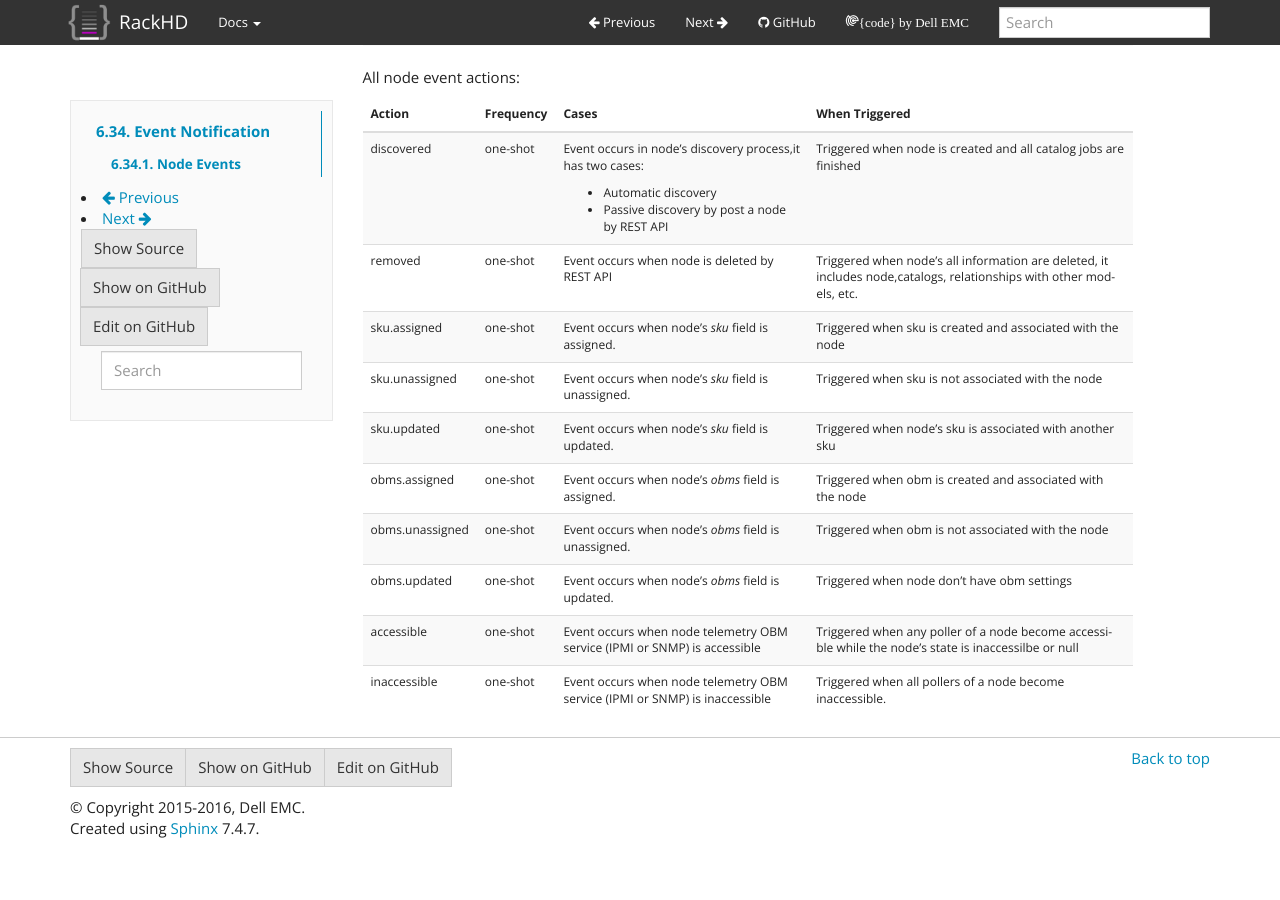
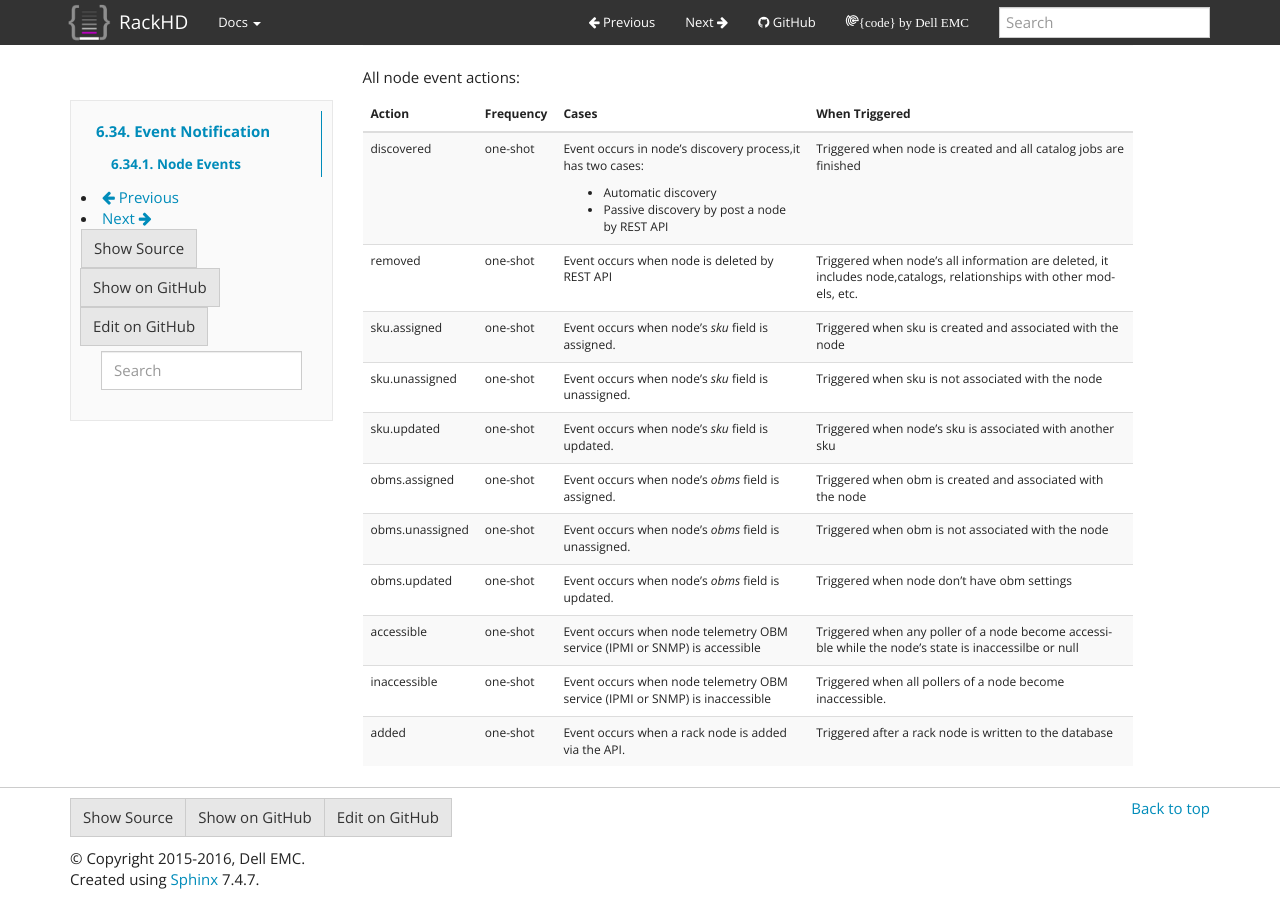
Before and after one commit to RackHD/docs, a Sphinx documentation site: the page built from docs/rackhd/event_notification.rst, in a window 1280 px wide and 900 px high, scrolled down 952 px. Built offline with Sphinx 7.4.7, drawn with Linux system fonts in a browser that asks for light colours; before the commit the page ends 1802 px from its top, so only the background shows below that.

Commit message:
added added event documentation

```diff
--- a/docs/rackhd/event_notification.rst
+++ b/docs/rackhd/event_notification.rst
@@ -101,3 +101,6 @@ All node event actions:
 |                 |           | OBM service (IPMI or SNMP) is    | of a node become inaccessible. |
 |                 |           | inaccessible                     |                                |
 +-----------------+-----------+----------------------------------+--------------------------------+
+| added           | one-shot  | Event occurs when a rack node is | Triggered after a rack node is |
+|                 |           | added via the API.               | written to the database        |
++-----------------+-----------+----------------------------------+--------------------------------+
```
